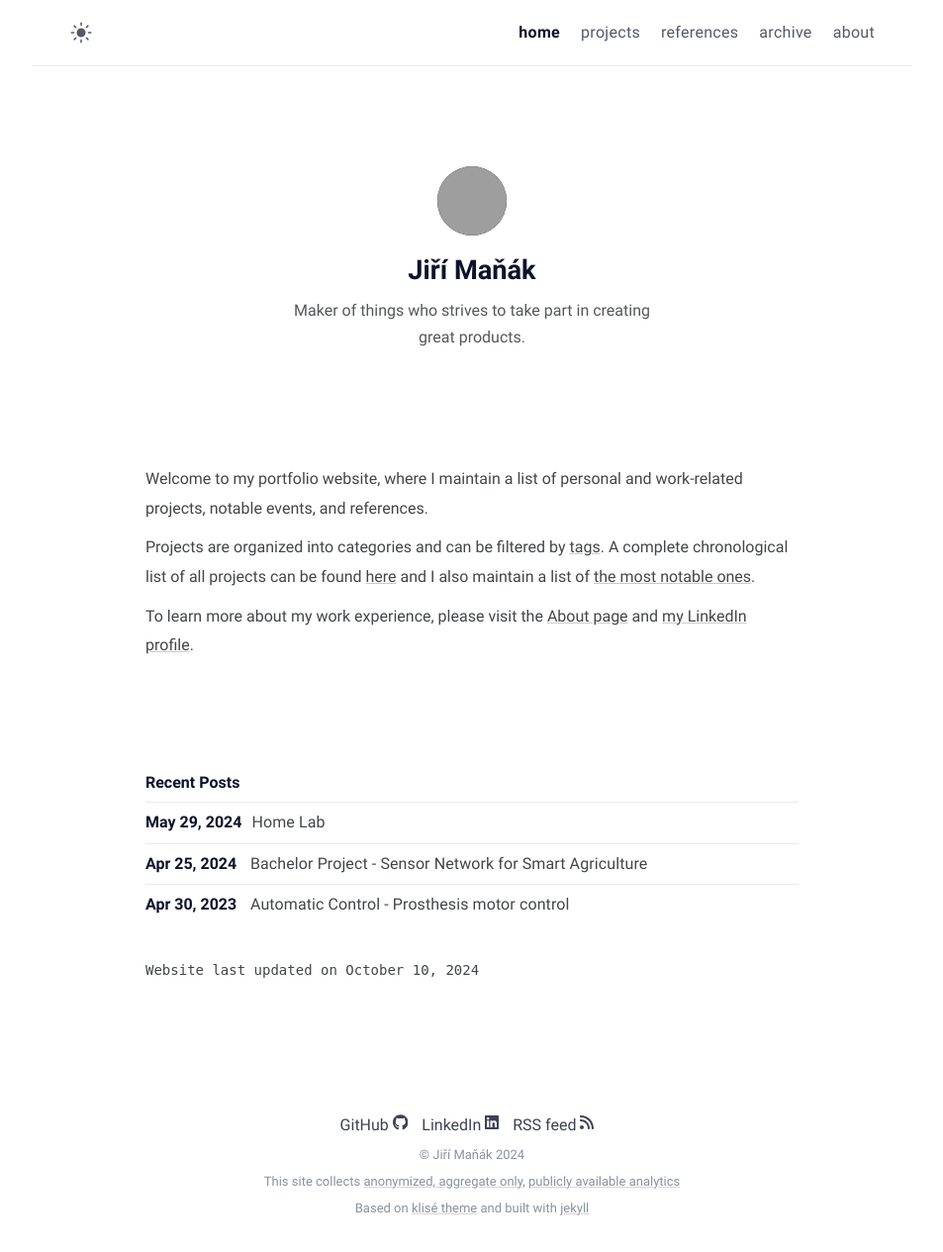
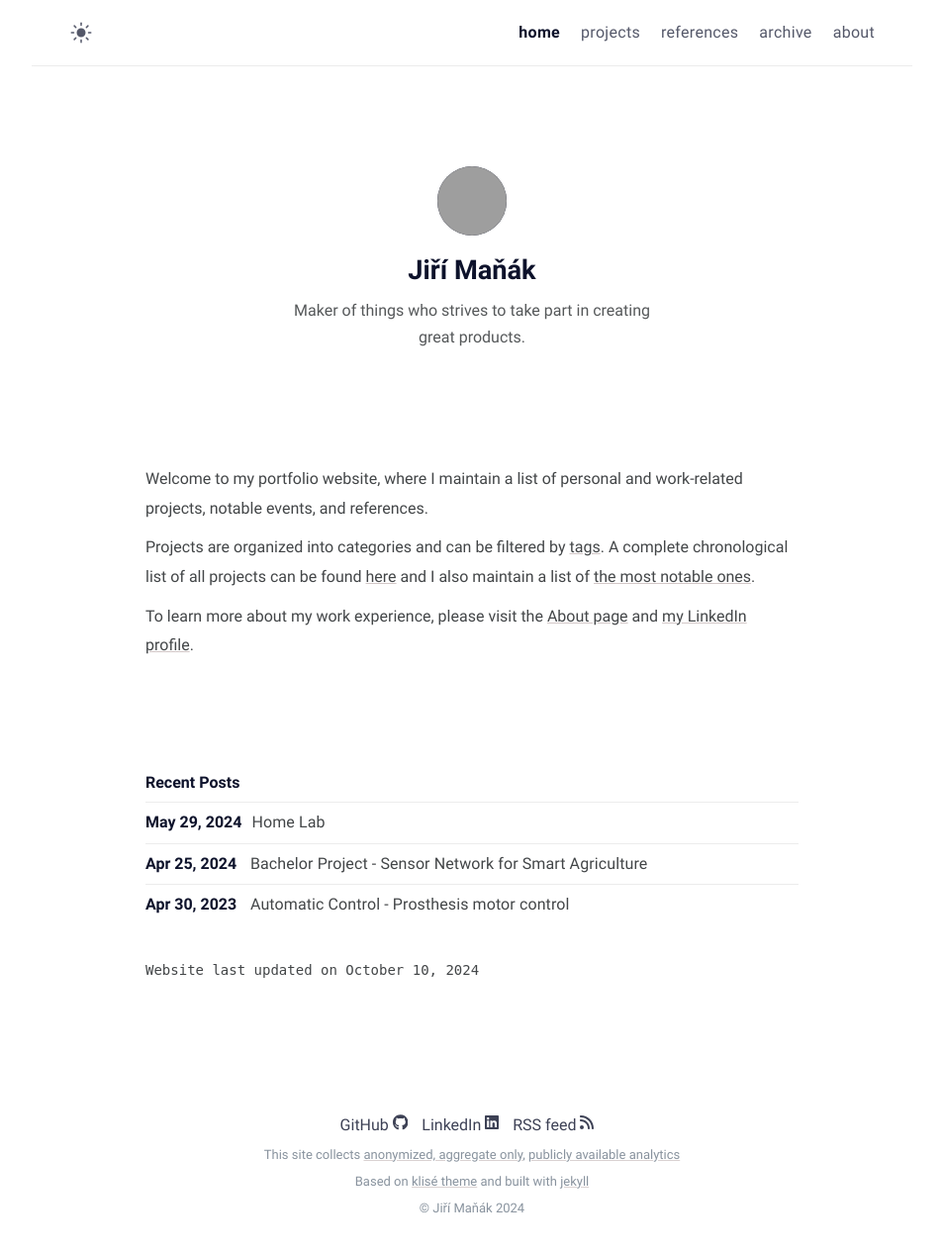
Before and after one commit to manakjiri/personal-website, a Jekyll site: the page built from _pages/index.md, in a window 1280 px wide. Shown: the whole page at 99% size, without its empty margins (163-1116 px from the left). Built offline with Jekyll 4.4.1, drawn with Linux system fonts in a browser that asks for light colours; some web fonts are replaced; grey boxes are pictures that could not be loaded.

Commit message:
Update footer copyright

```diff
--- a/_includes/footer.html
+++ b/_includes/footer.html
@@ -6,7 +6,6 @@
 
   <a class="footer_item" href="/feed.xml" target="_blank">RSS feed <svg xmlns="http://www.w3.org/2000/svg" height="1em" viewBox="0 0 448 512"><!--! Font Awesome Free 6.4.2 by @fontawesome - https://fontawesome.com License - https://fontawesome.com/license (Commercial License) Copyright 2023 Fonticons, Inc. --><path fill="currentColor" d="M0 64C0 46.3 14.3 32 32 32c229.8 0 416 186.2 416 416c0 17.7-14.3 32-32 32s-32-14.3-32-32C384 253.6 226.4 96 32 96C14.3 96 0 81.7 0 64zM0 416a64 64 0 1 1 128 0A64 64 0 1 1 0 416zM32 160c159.1 0 288 128.9 288 288c0 17.7-14.3 32-32 32s-32-14.3-32-32c0-123.7-100.3-224-224-224c-17.7 0-32-14.3-32-32s14.3-32 32-32z"/></svg></a>
 
-  <span class="footer_copyright">&copy;&nbsp;{{ site.author.name }}&nbsp;{{ site.time | date: "%Y" }}</span>
   <span class="footer_copyright">
     This site collects <a href="https://plausible.io/privacy-focused-web-analytics" target="_blank">anonymized, aggregate only</a>, <a href="https://plausible.manakjiri.cz/manakjiri.cz">publicly available analytics</a>
   </span>
@@ -24,5 +23,6 @@
       >jekyll</a
     >
   </small>
+  <span class="footer_copyright">&copy;&nbsp;{{ site.author.name }}&nbsp;{{ site.time | date: "%Y" }}</span>
 </footer>
 <script defer data-domain="manakjiri.cz" src="https://plausible.manakjiri.cz/js/script.file-downloads.js"></script>
```
